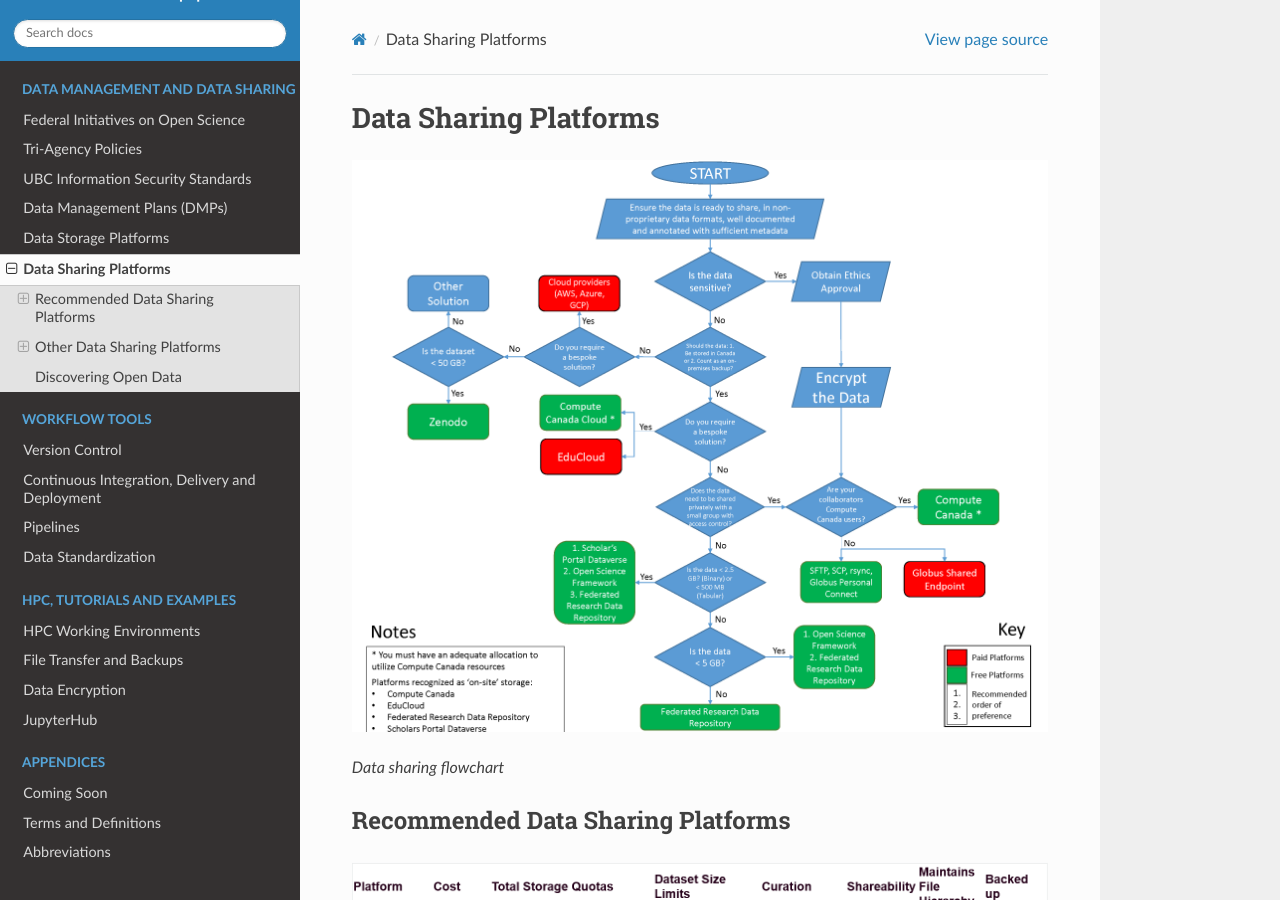
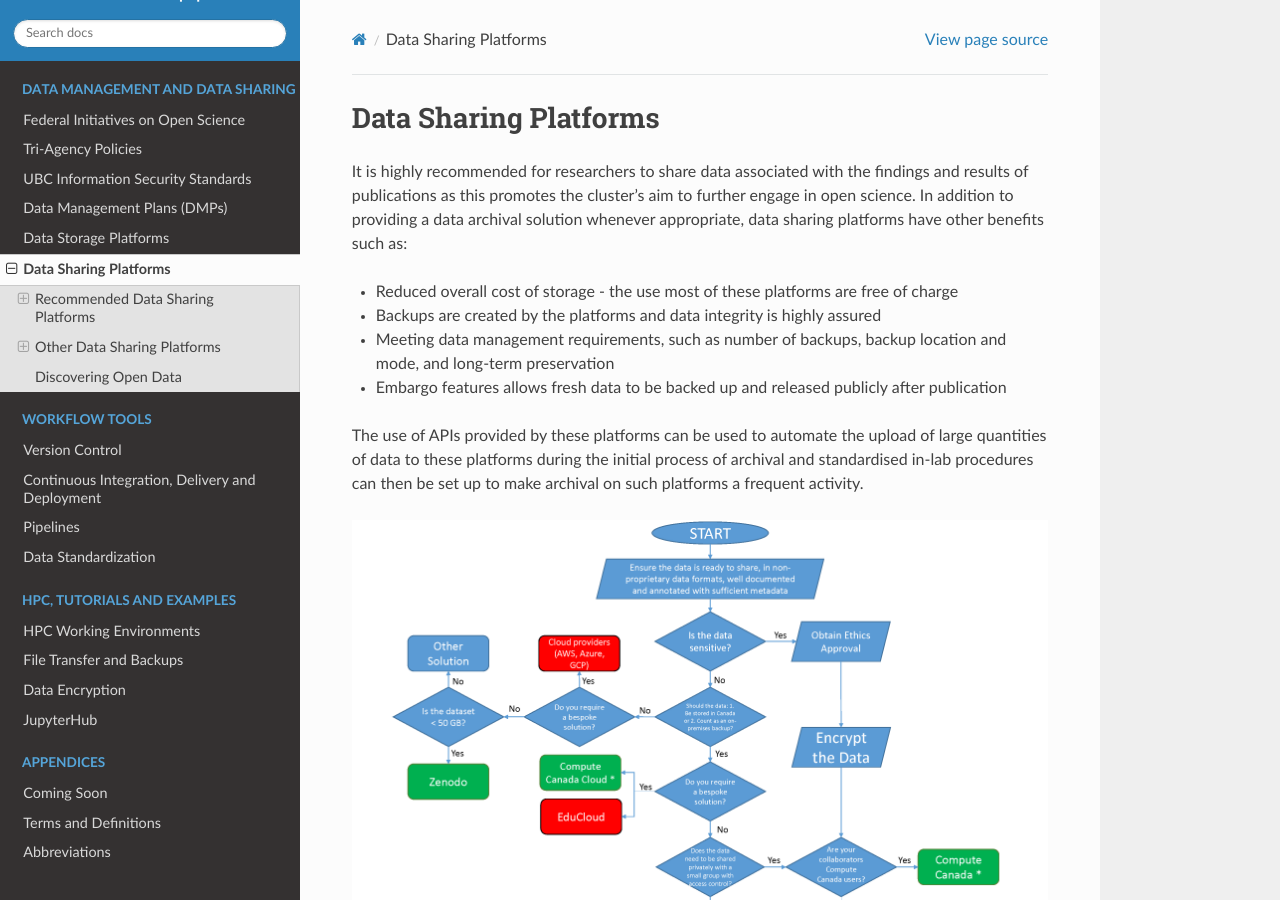
Before and after one commit to ubcbraincircuits/whitepaper, a Sphinx documentation site: the page built from source/data_sharing/index.rst, in a window 1280 px wide and 900 px high. Built offline with Sphinx 7.4.7 and the Read the Docs theme 2.0.0, drawn with Linux system fonts in a browser that asks for light colours; pages that are not in the unit, such as notebooks, are missing from menus.

Commit message:
Add intro

```diff
--- a/source/data_sharing/index.rst
+++ b/source/data_sharing/index.rst
@@ -1,6 +1,17 @@
 ======================
 Data Sharing Platforms
 ======================
+
+It is highly recommended for researchers to share data associated with the findings and results of publications as this promotes the cluster’s aim
+to further engage in open science. In addition to providing a data archival solution whenever appropriate, data sharing platforms have other benefits such as:
+
+* Reduced overall cost of storage - the use most of these platforms are free of charge
+* Backups are created by the platforms and data integrity is highly assured
+* Meeting data management requirements, such as number of backups, backup location and mode, and long-term preservation
+* Embargo features allows fresh data to be backed up and released publicly after publication
+
+The use of APIs provided by these platforms can be used to automate the upload of large quantities of data to these platforms during the initial process of
+archival and standardised in-lab procedures can then be set up to make archival on such platforms a frequent activity.
 
 .. image:: data_sharing_flowchart.png
 
```
